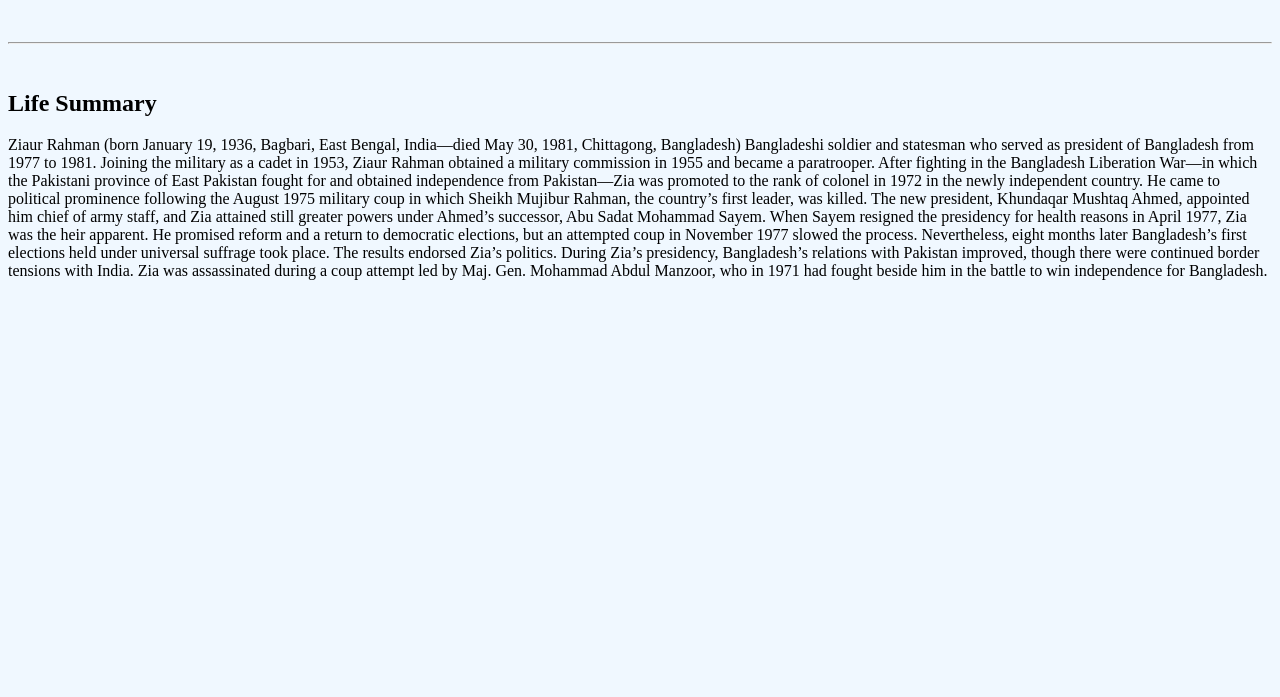
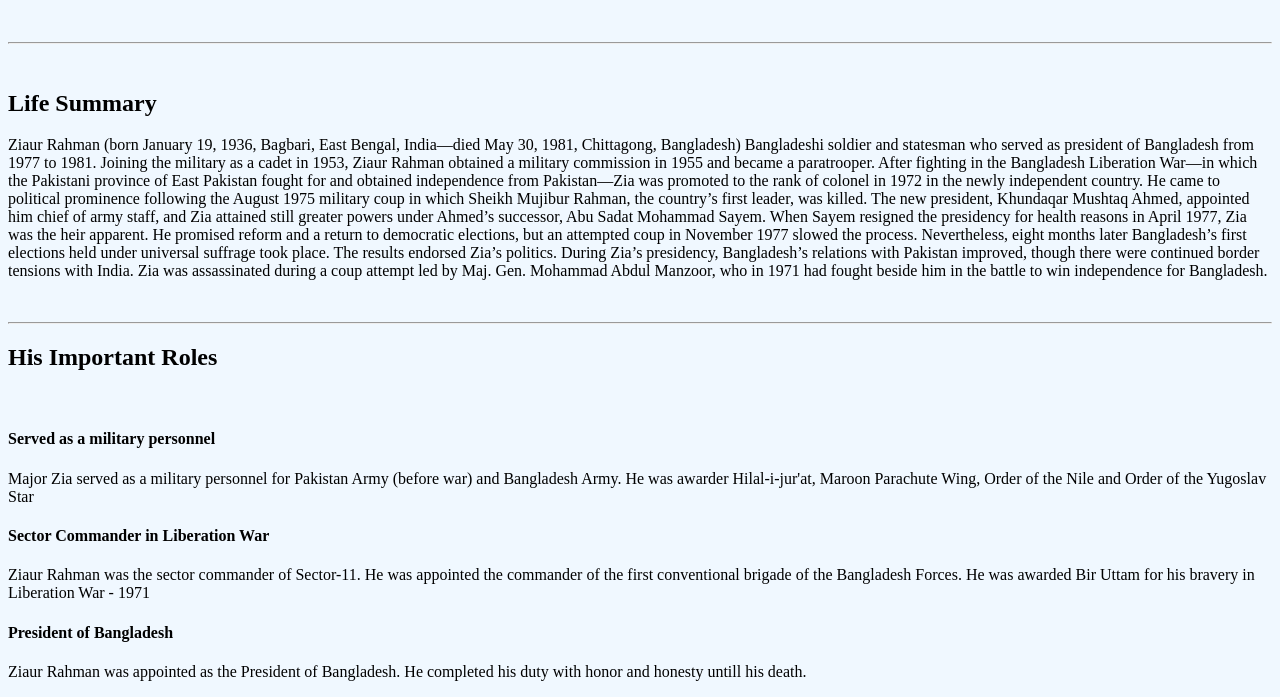
Before and after one commit to JabirH0ssain/zia-website, a plain HTML site: page index.html in a window 1280 px wide. Shown: the part 421-1118 px from the top of the page. Before the commit the page ends 800 px from the top, so only its background shows below. Drawn offline with Linux system fonts and the light colour scheme.

Commit message:
Added Zia's important roles

```diff
--- a/index.html
+++ b/index.html
@@ -25,5 +25,31 @@
         Joining the military as a cadet in 1953, Ziaur Rahman obtained a military commission in 1955 and became a paratrooper. After fighting in the Bangladesh Liberation War—in which the Pakistani province of East Pakistan fought for and obtained independence from Pakistan—Zia was promoted to the rank of colonel in 1972 in the newly independent country. He came to political prominence following the August 1975 military coup in which Sheikh Mujibur Rahman, the country’s first leader, was killed. The new president, Khundaqar Mushtaq Ahmed, appointed him chief of army staff, and Zia attained still greater powers under Ahmed’s successor, Abu Sadat Mohammad Sayem. When Sayem resigned the presidency for health reasons in April 1977, Zia was the heir apparent. He promised reform and a return to democratic elections, but an attempted coup in November 1977 slowed the process. Nevertheless, eight months later Bangladesh’s first elections held under universal suffrage took place. The results endorsed Zia’s politics. During Zia’s presidency, Bangladesh’s relations with Pakistan improved, though there were continued border tensions with India. Zia was assassinated during a coup attempt led by Maj. Gen. Mohammad Abdul Manzoor, who in 1971 had fought beside him in the battle to win independence for Bangladesh.</p>
 </div>
 
+<br>
+<hr>
+
+<h2 class="imp">His Important Roles</h2>
+<br>
+
+<div class="flex">
+<div class="card1">
+    <h4>Served as a military personnel</h4>
+    <p>Major Zia served as a military personnel for Pakistan Army (before war) and Bangladesh Army. He was awarder Hilal-i-jur'at, Maroon Parachute Wing, Order of the Nile and Order of the Yugoslav Star</p>
+
+</div>
+
+<div class="card2">
+    <h4>Sector Commander in Liberation War</h4>
+    <p>Ziaur Rahman was the sector commander of Sector-11. He was appointed the commander of the first conventional brigade of the Bangladesh Forces. He was awarded Bir Uttam for his bravery in Liberation War - 1971 </p>
+
+</div>
+
+<div class="card3">
+    <h4>President of Bangladesh</h4>
+    <p>Ziaur Rahman was appointed as the President of Bangladesh. He completed his duty with honor and honesty untill his death. </p>
+
+</div>
+</div>
+
 </body>
 </html>
```
